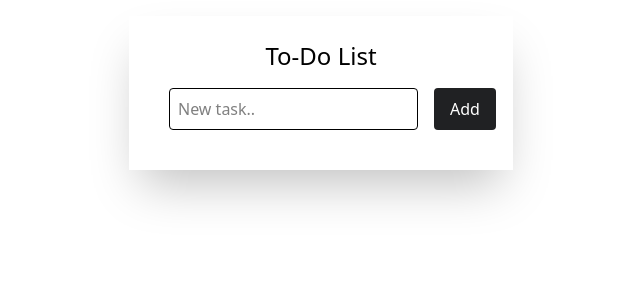
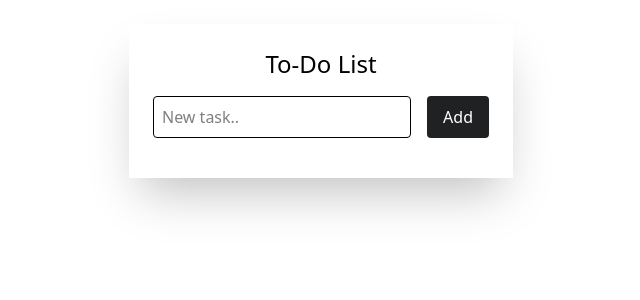
Before and after one commit to katerinasavidaki/cf7-react-todo-app, a React (Vite) app: page / in a window 1280 px wide. Shown: the top 300 px of the page, without its empty margins (319-959 px from the left). Built offline with nearby package versions, Linux system fonts and the light colour scheme.

Commit message:
fixes in css

```diff
--- a/src/components/Todo.tsx
+++ b/src/components/Todo.tsx
@@ -70,7 +70,7 @@
 
     return(
         <>
-            <div className="mx-auto max-w-sm p-6 shadow-2xl mt-4">
+            <div className="mx-auto max-w-sm p-6 shadow-2xl mt-6">
                 <h1 className="text-center text-2xl mb-4">To-Do List</h1>
                 <TodoForm dispatch={dispatch}/>
                 <TodoList todos={todos} dispatch={dispatch}/>
--- a/src/components/TodoForm.tsx
+++ b/src/components/TodoForm.tsx
@@ -21,7 +21,7 @@
 
     return(
         <>
-            <form onSubmit={handleSubmit} className="flex gap-4 mt-4 ms-4 mb-4">
+            <form onSubmit={handleSubmit} className="flex gap-4 mt-4 mb-4">
                 <input
                     type="text"
                     value={text}
```
